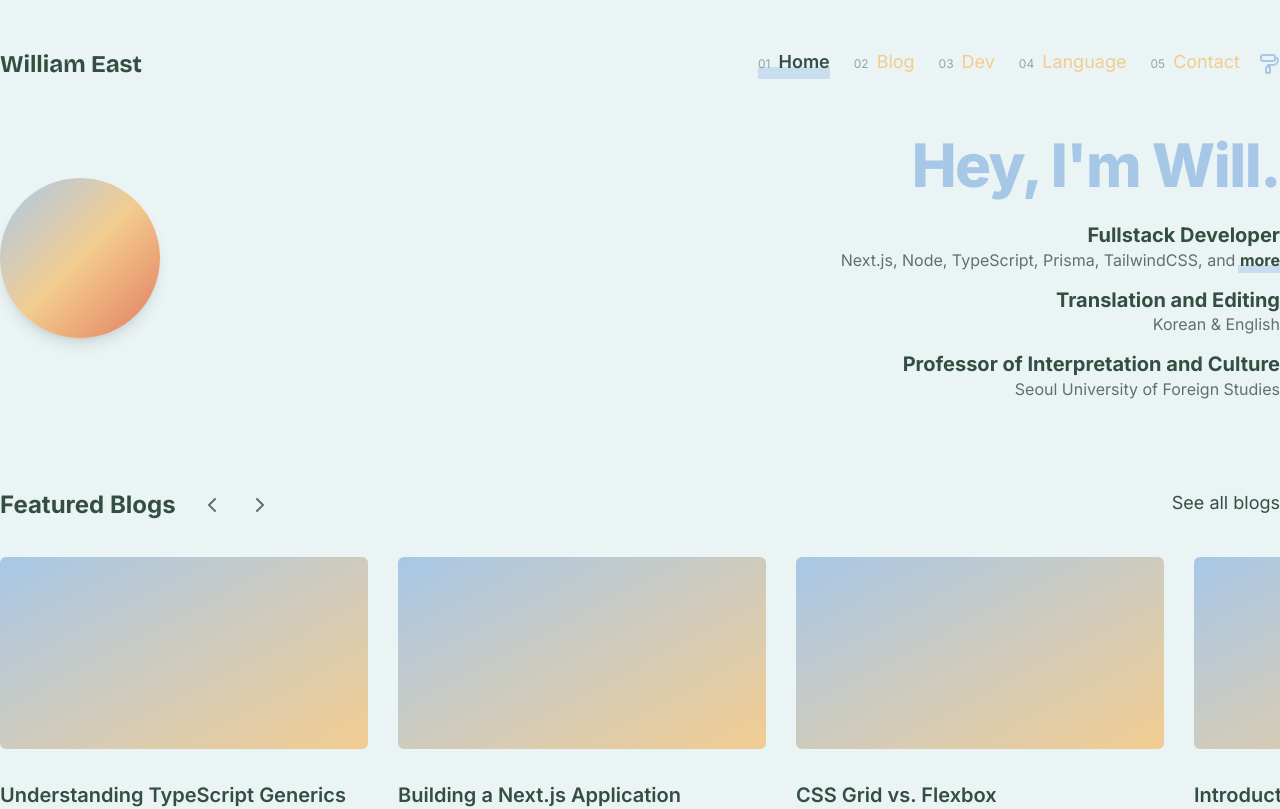
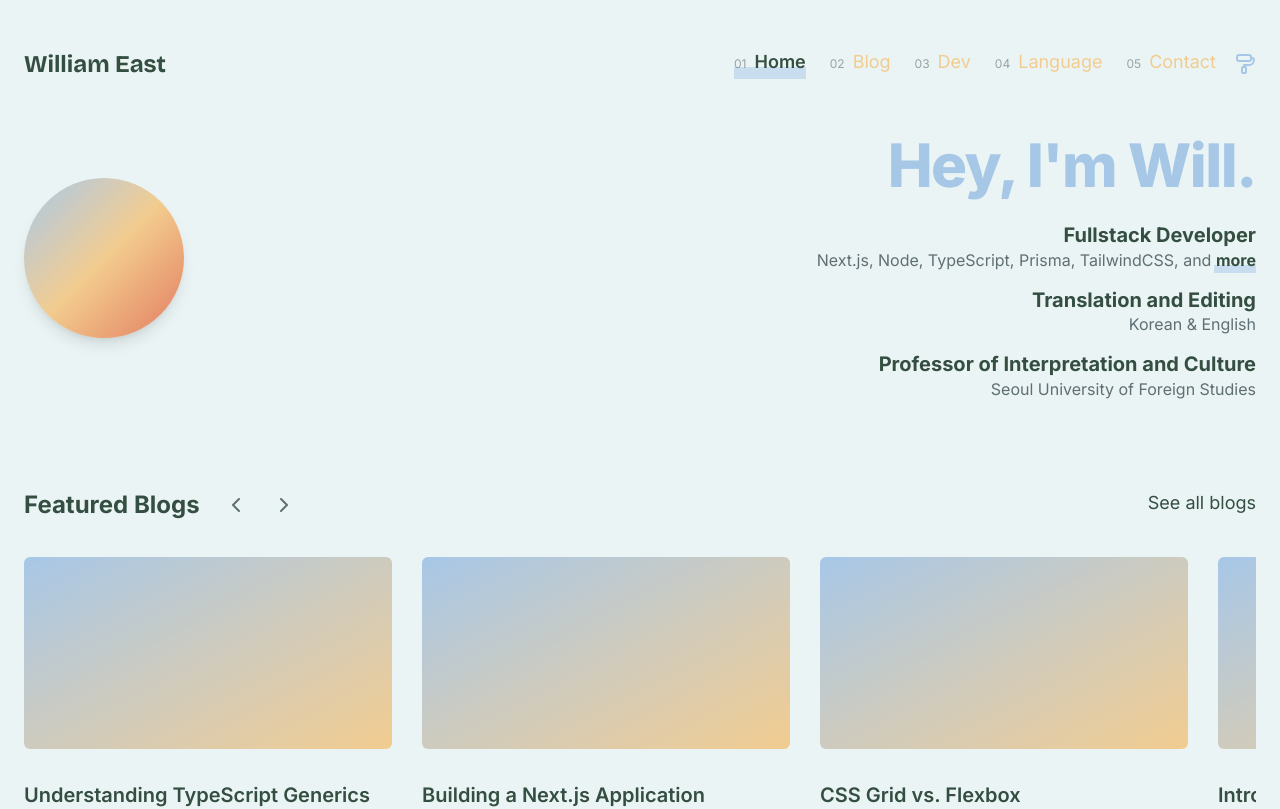
Before and after one commit to wjbetech/blogfolio, a Next.js app: page / in a window 1280 px wide. Shown: the top 809 px of the page. Built offline with nearby package versions, Linux system fonts and the light colour scheme.

Commit message:
feat/prisma-db: Adding back the global px-6 quick

```diff
--- a/src/app/layout.tsx
+++ b/src/app/layout.tsx
@@ -60,7 +60,8 @@ export default async function RootLayout({
 
   return (
     <html lang="en" data-theme={themeId} className={inter.variable}>
-      <body className={`${bricolage.variable} ${geistMono.variable} antialiased bg-bg-100 min-h-screen flex flex-col`}>
+      <body
+        className={`${bricolage.variable} ${geistMono.variable} antialiased bg-bg-100 min-h-screen flex flex-col px-6`}>
         <ThemeAside />
         <main className="max-w-7xl mx-auto pb-4 w-full flex-1">{children}</main>
         <Footer />
```
